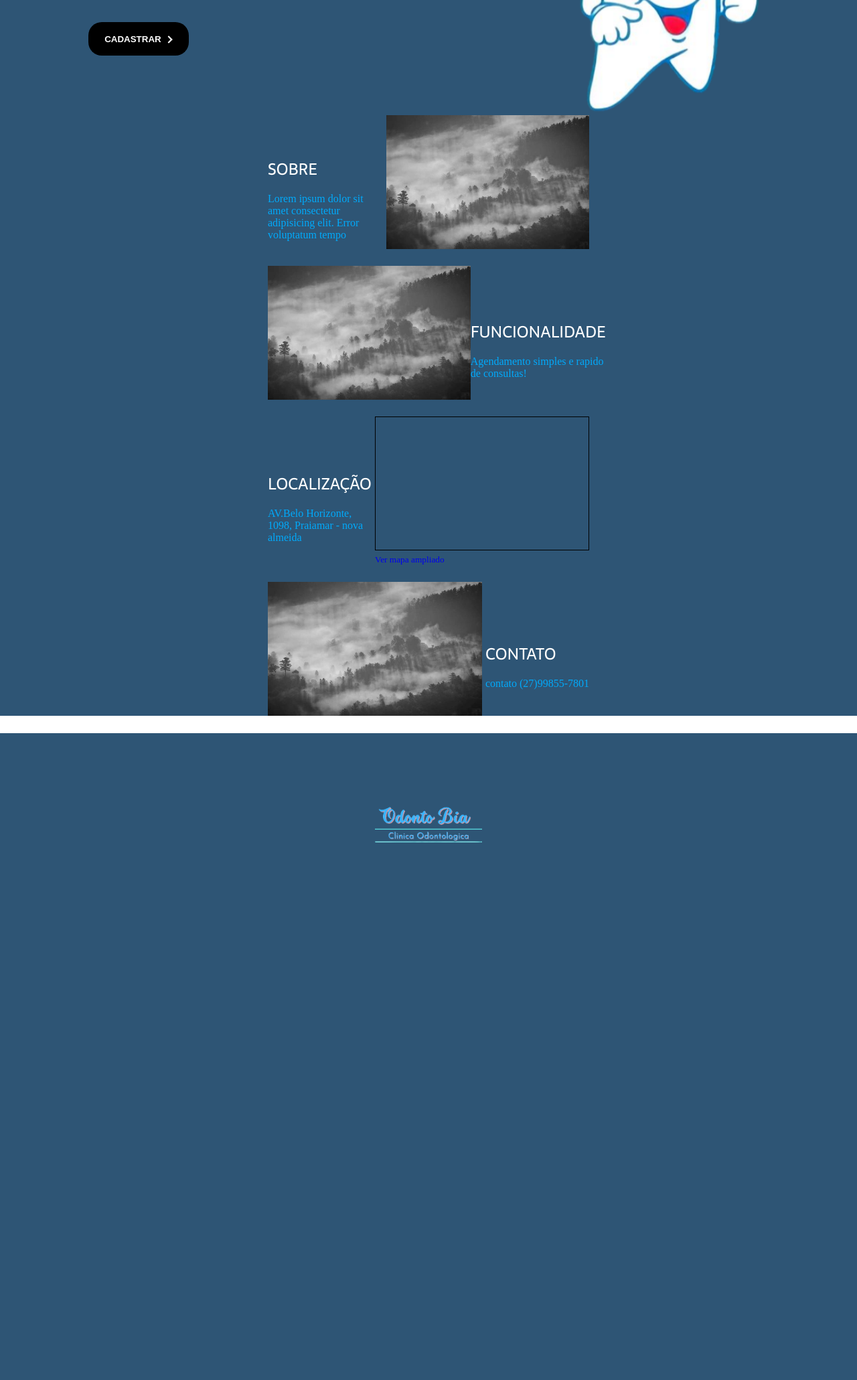
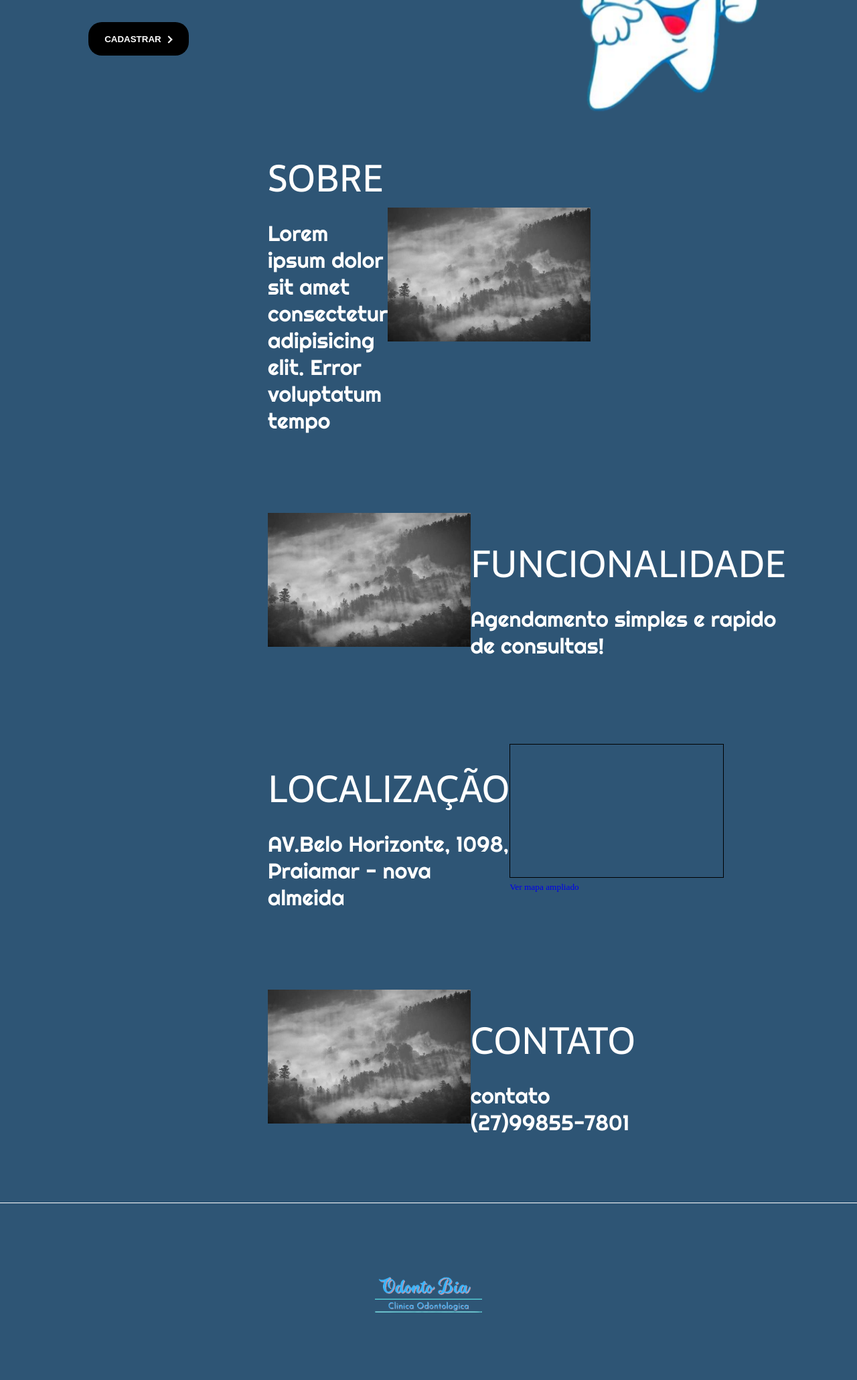
Before and after one commit to Lil-PH/TrabalhoIntegrador, a PHP site: page / in a window 1280 px wide. Shown: the part 239-2300 px from the top of the page at 67% size. Before the commit the page ends 1498 px from the top, so only its background shows below. Run offline with PHP 8.4, Linux system fonts and the light colour scheme; a map, chart or similar area stays blank; grey boxes are pictures that could not be loaded.

Commit message:
Atualização no style.css

```diff
--- a/css/style.css
+++ b/css/style.css
@@ -8,6 +8,10 @@
     margin: 0;
     box-sizing: border-box;
     text-decoration: none;
+}
+
+body{
+  background: #2E5575;
 }
 
 header {
@@ -233,9 +237,10 @@ main section div p{
   padding-top: 48px; /*48px sera a distancia do titulo em relação ao border-top*/
   font-family: 'Sarala', sans-serif;
   font-weight: 400;
-  font-size: 24px;
+  font-size: 3.5rem;
   color:white;
   margin-bottom: 16px;/*16px sera a distancia do titulo em relação aos paragrafos a baixo*/
+
 }
 
 .conteudo-secundario-paragrafo{
@@ -243,7 +248,7 @@ main section div p{
   word-wrap: break-word;
   font-family: 'Righteous', cursive;
   font-weight: 300;
-  font-size: 18px;
+  font-size: 2rem;
   color:white;
 
 }
@@ -254,7 +259,7 @@ main section div p{
   /* border:0.4px solid white;   */
   justify-content: space-between;
   padding: 0 400px;
-  margin: 0 0 25px 0;
+  margin: 0 0 100px 0;
 
 
 }
--- a/index.html
+++ b/index.html
@@ -90,7 +90,7 @@
                 <div class="teste">
                     <div>
                         <h1 class="conteudo-secundario-titulo"><a name="sobre"></a>SOBRE</h1>
-                        <p>Lorem ipsum dolor sit amet consectetur adipisicing elit. Error voluptatum tempo</p>
+                        <p class="conteudo-secundario-paragrafo">Lorem ipsum dolor sit amet consectetur adipisicing elit. Error voluptatum tempo</p>
                     </div>
                     <img class="conteudo-secundario-imagem" src="./image/Teste.jpg" alt="imgem teste" >
                 </div>
@@ -99,7 +99,7 @@
                     <img class="conteudo-secundario-imagem" src="./image/Teste.jpg" alt="imgem teste" >
                     <div>
                         <h1 class="conteudo-secundario-titulo"><a name="funcionalidade"></a>FUNCIONALIDADE</h1>
-                        <p>Agendamento simples e rapido de consultas! </p>
+                        <p class="conteudo-secundario-paragrafo">Agendamento simples e rapido de consultas! </p>
                     </div>
 
                 </div>
@@ -107,7 +107,7 @@
                 <div class="teste">
                     <div>
                         <h1 class="conteudo-secundario-titulo"><a name="localizacao"></a>LOCALIZAÇÃO</h1>
-                        <p>AV.Belo Horizonte, 1098, Praiamar - nova almeida</p>
+                        <p class="conteudo-secundario-paragrafo">AV.Belo Horizonte, 1098, Praiamar - nova almeida</p>
                     </div>
                     <div>
                         <iframe class="mapa-responsivo" src="https://www.openstreetmap.org/export/embed.html?bbox=-40.203250050544746%2C-20.04729651170039%2C-40.198770761489875%2C-20.04493050131225&amp;layer=mapnik&amp;marker=-20.0461135109626%2C-40.2010104060173">
@@ -119,7 +119,7 @@
                     <img class="conteudo-secundario-imagem" src="./image/Teste.jpg" alt="imgem teste" >
                     <div>
                         <h1 class="conteudo-secundario-titulo"><a name="contato"></a>CONTATO</h1>
-                        <p>contato (27)99855-7801</p>
+                        <p class="conteudo-secundario-paragrafo">contato (27)99855-7801</p>
                     </div>
 
                 </div>
```
